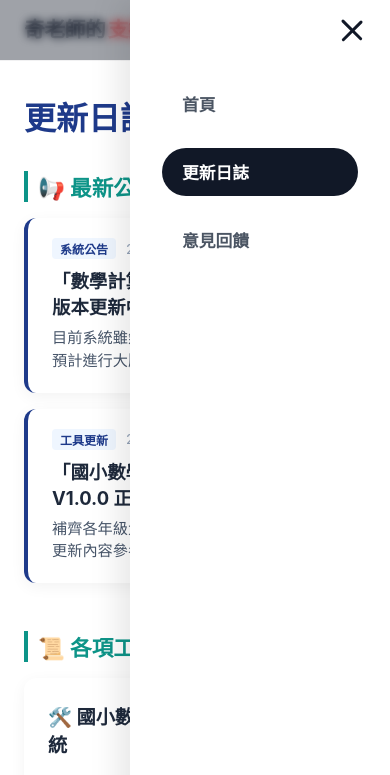
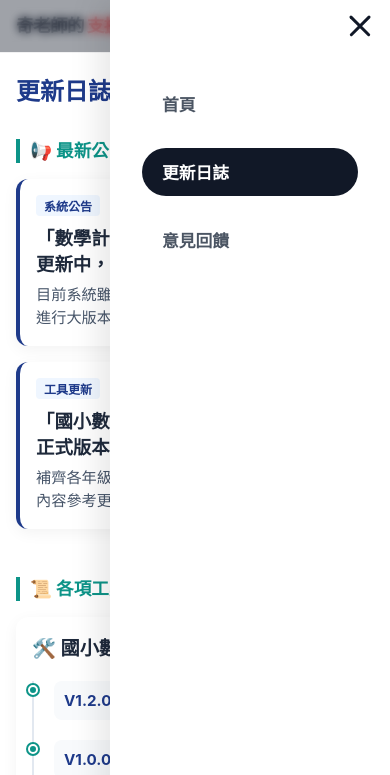
Before and after one commit to YuFong0201/Support-Classroom, a plain HTML site: page changelog.html in a window 390 px wide. Both pictures are taken after a click on the button "選單". Shown: the top 775 px of the page. Drawn offline with Linux system fonts and the light colour scheme.

Commit message:
提升手機瀏覽使用者體驗

```diff
--- a/css/feedback.css
+++ b/css/feedback.css
@@ -138,3 +138,42 @@ textarea.form-control {
   color: #b91c1c;
   border: 1px solid #fecaca;
 }
+
+@media (max-width: 640px) {
+  .feedback-container {
+    margin: 1.5rem auto;
+    padding: 0 1rem;
+  }
+
+  .feedback-card {
+    padding: clamp(1.25rem, 5vw, 2rem);
+  }
+
+  .page-title {
+    font-size: clamp(1.5rem, 6vw, 2rem);
+    line-height: 1.3;
+  }
+
+  .page-subtitle {
+    line-height: 1.6;
+  }
+
+  .feedback-form {
+    gap: 1.25rem;
+    margin-top: 1.5rem;
+  }
+
+  .category-options {
+    gap: 0.5rem;
+  }
+
+  .category-option {
+    flex: 1 1 calc(50% - 0.25rem);
+    min-width: 0;
+  }
+
+  .category-option label {
+    padding: 10px 6px;
+    font-size: 0.9rem;
+  }
+}
--- a/css/main.css
+++ b/css/main.css
@@ -165,6 +165,19 @@ header {
 }
 
 @media (max-width: 768px) {
+  .navbar {
+    gap: 1rem;
+    padding: 0.875rem 1rem;
+  }
+
+  .logo {
+    min-width: 0;
+  }
+
+  .logo a {
+    font-size: clamp(1rem, 4.5vw, 1.3rem);
+  }
+
   /* 顯示漢堡按鈕 */
   .hamburger-btn {
     display: flex;
@@ -177,6 +190,7 @@ header {
     cursor: pointer;
     padding: 0;
     z-index: 102;
+    flex-shrink: 0;
   }
 
   .hamburger-btn span {
@@ -204,21 +218,30 @@ header {
   .nav-links {
     position: fixed;
     top: 0;
-    right: -100%; /* 預設推至螢幕外 */
-    width: 260px;
+    right: 0;
+    width: min(280px, 85vw);
     height: 100vh;
+    height: 100dvh;
     background-color: #ffffff;
     flex-direction: column;
     justify-content: flex-start;
     padding: 5rem 2rem 2rem 2rem;
     gap: 1.25rem;
     box-shadow: -10px 0 30px rgba(0, 0, 0, 0.1);
-    transition: right 0.35s cubic-bezier(0.16, 1, 0.3, 1);
+    opacity: 0;
+    visibility: hidden;
+    pointer-events: none;
+    transform: translateY(-8px);
+    transition: opacity 0.25s ease, transform 0.25s ease, visibility 0s linear 0.25s;
     z-index: 101;
   }
 
   .nav-links.active {
-    right: 0; /* 展開選單 */
+    opacity: 1;
+    visibility: visible;
+    pointer-events: auto;
+    transform: translateY(0);
+    transition-delay: 0s;
   }
 
   .nav-links li {
--- a/css/timeline.css
+++ b/css/timeline.css
@@ -183,3 +183,44 @@
   font-size: 0.9rem;
   line-height: 1.6;
 }
+
+@media (max-width: 640px) {
+  .changelog-container {
+    margin: 1.5rem auto;
+    padding: 0 1rem;
+  }
+
+  .page-title {
+    font-size: clamp(1.5rem, 6vw, 2rem);
+    line-height: 1.25;
+  }
+
+  .section-title {
+    font-size: clamp(1.1rem, 4.5vw, 1.35rem);
+    line-height: 1.4;
+  }
+
+  .announcement-card,
+  .timeline-tool-group {
+    padding: 1rem;
+  }
+
+  .announcement-header {
+    flex-wrap: wrap;
+  }
+
+  .timeline-header {
+    gap: 0.5rem;
+    padding: 10px;
+  }
+
+  .version-info {
+    min-width: 0;
+    flex-wrap: wrap;
+    gap: 4px 8px;
+  }
+
+  .toggle-icon {
+    flex-shrink: 0;
+  }
+}
```
Also changed, not shown: css/bento.css (+13 -0 lines), css/hero.css (+5 -2 lines).
